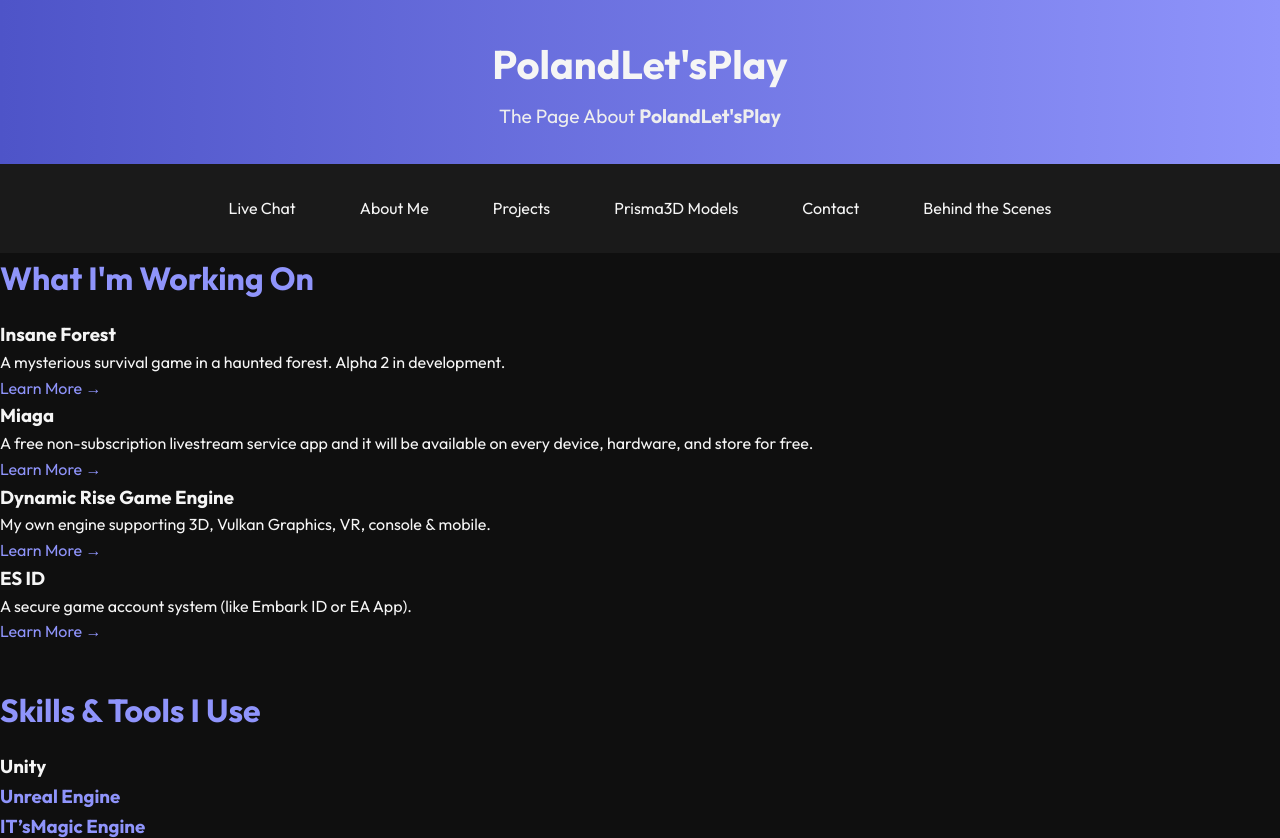
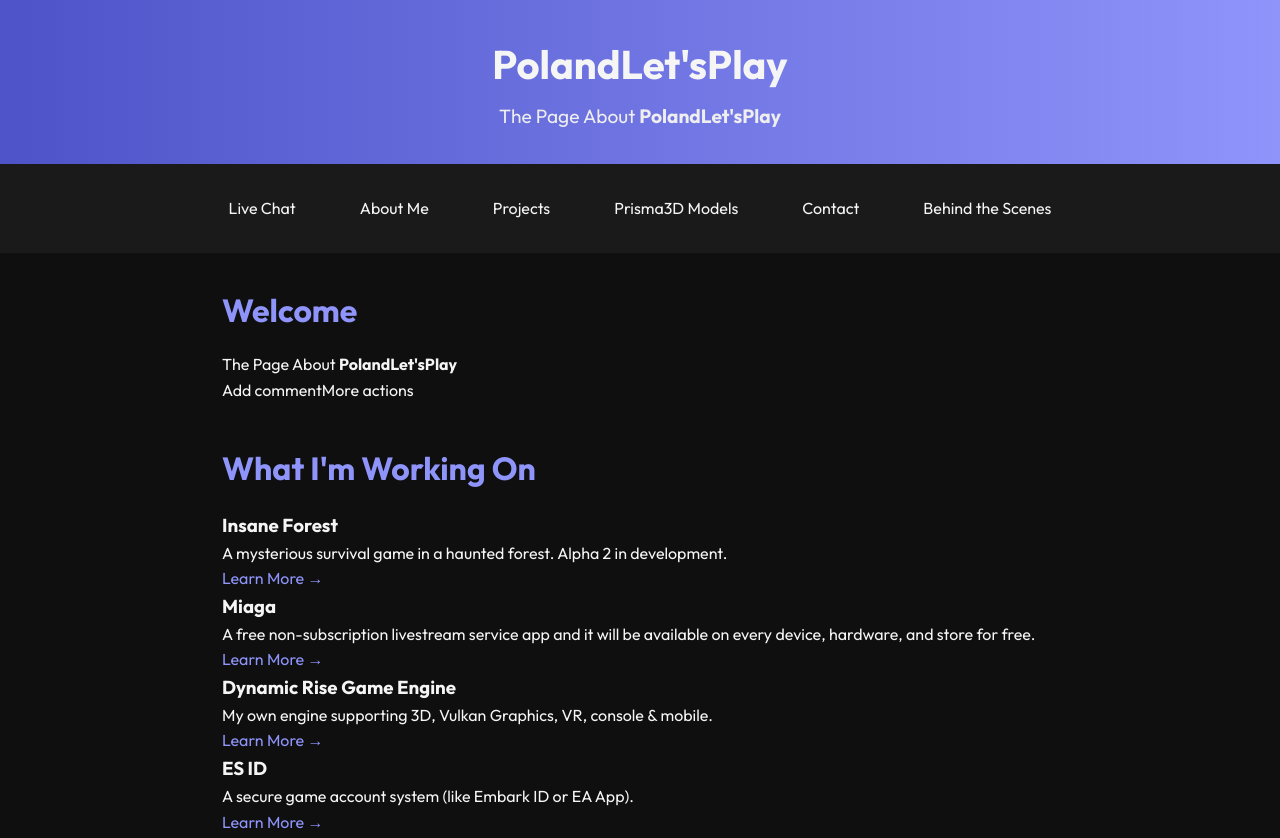
Before and after one commit to PolandLetsPlayDEV/polandletsplay, a plain HTML site: page about-me/index.html in a window 1280 px wide. Shown: the top 838 px of the page. Drawn offline with Linux system fonts and the light colour scheme.

Commit message:
Update index.html

```diff
--- a/about-me/index.html
+++ b/about-me/index.html
@@ -147,6 +147,12 @@
     <a href="behind-the-scense">Behind the Scenes</a>
   </nav>
 
+<div class="container">
+    <section>
+      <h2>Welcome</h2>
+      <p>The Page About <strong>PolandLet'sPlay</strong></p>Add commentMore actions
+    </section>
+
 <section class="projects">
   <h2>What I'm Working On</h2>
   <div class="project-card">
```
